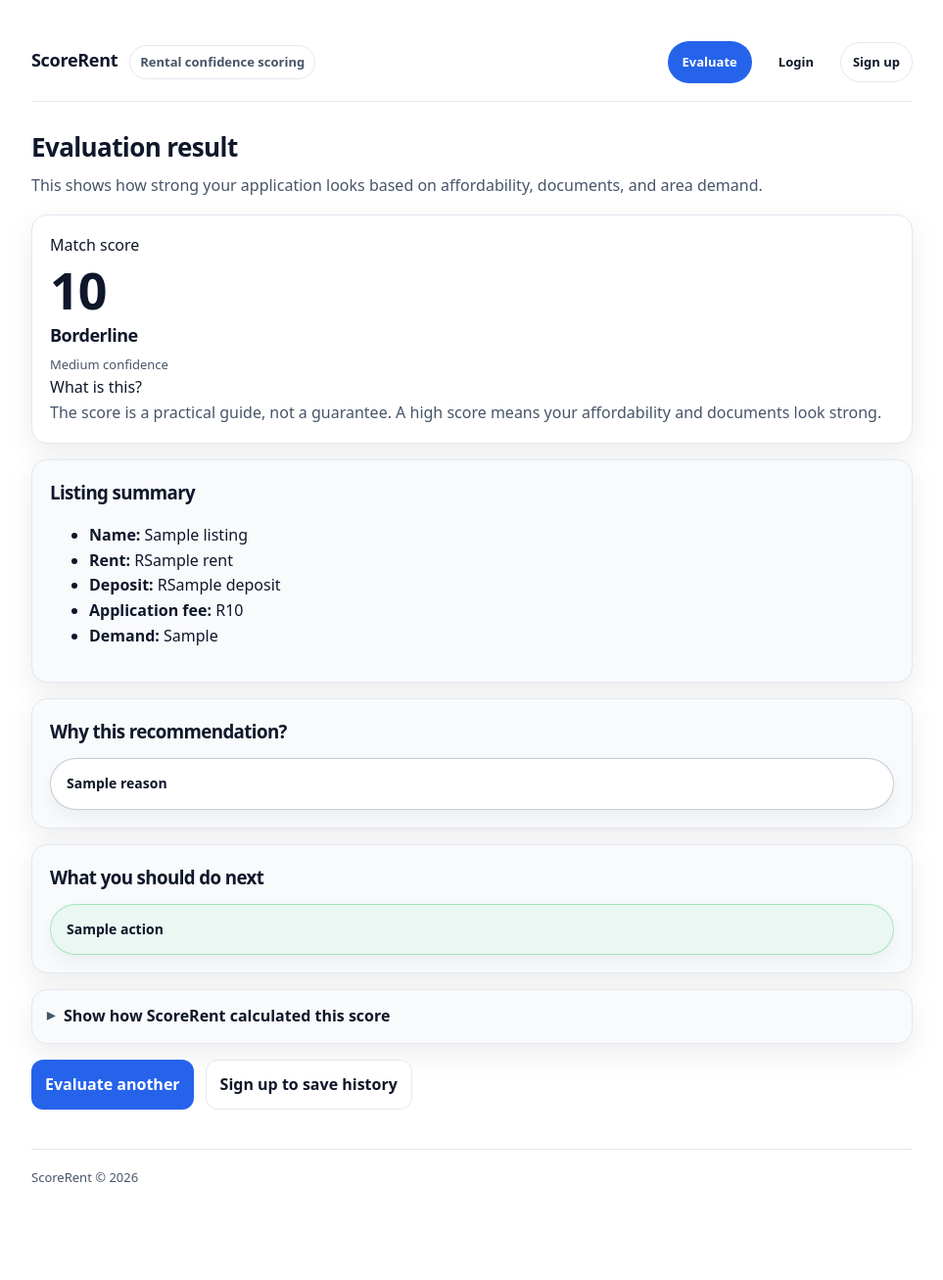
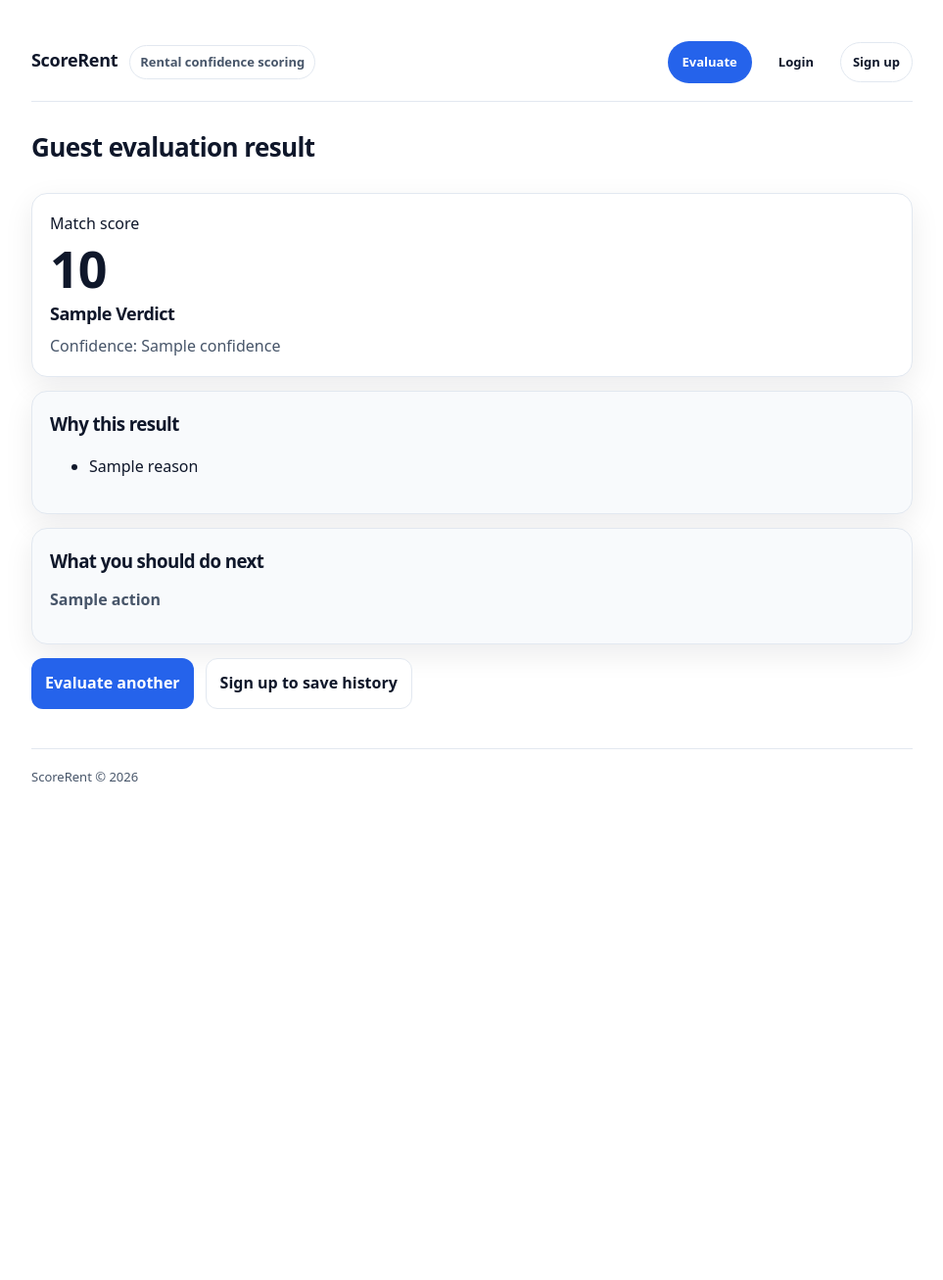
Before and after one commit to nonluthando/ScoreRent, a FastAPI app: template templates/guest_results.html in a window 1280 px wide. Shown: the whole page at 98% size, without its empty margins (158-1121 px from the left). After the commit the page ends 798 px from the top, so only its background shows below. Run offline with FastAPI, Linux system fonts and the light colour scheme; the template is opened without the code that fills it: most values are stand-ins (such as "Sample title", 1, 10 or a date in 2020); parts of the project's set-up code (start-up, migrations or seed data) failed here and were passed over.

Commit message:
Update guest_results.html : Refine guest evaluation results to clearer recommendations

```diff
--- a/templates/guest_results.html
+++ b/templates/guest_results.html
@@ -1,146 +1,44 @@
 {% extends "base.html" %}
 {% block content %}
 
-<section class="stack" style="gap:16px;">
+<h2>Guest evaluation result</h2>
 
-  <header class="stack" style="gap:6px;">
-    <h2 style="margin:0;">Evaluation result</h2>
-    <p class="muted" style="margin:0;">
-      This shows how strong your application looks based on affordability, documents, and area demand.
-    </p>
-  </header>
+<div class="stack">
 
-  <!-- Verdict formatting -->
-  {% set verdict_label = "Borderline" %}
-  {% set verdict_class = "warn" %}
-
-  {% if result.verdict == "WORTH_APPLYING" %}
-    {% set verdict_label = "Worth applying" %}
-    {% set verdict_class = "good" %}
-  {% elif result.verdict == "NOT_WORTH_IT" %}
-    {% set verdict_label = "Not worth it" %}
-    {% set verdict_class = "bad" %}
-  {% endif %}
-
-  {% set confidence_label = "Medium confidence" %}
-  {% if result.confidence == "HIGH" %}
-    {% set confidence_label = "High confidence" %}
-  {% elif result.confidence == "LOW" %}
-    {% set confidence_label = "Low confidence" %}
-  {% endif %}
-
-  <!-- Score -->
   <div class="scoreBox">
-    <div class="scoreHeader">
-      <div class="stack" style="gap:6px;">
-        <div class="scoreTitle">Match score</div>
-        <div class="score">{{ result.score }}</div>
-
-        <div class="verdict {{ verdict_class }}">{{ verdict_label }}</div>
-        <div class="muted small">{{ confidence_label }}</div>
-      </div>
-
-      <div class="tipBubble">
-        <span class="tip">What is this?</span>
-        <div class="tipContent">
-          <p style="margin:0;">
-            The score is a practical guide, not a guarantee. A high score means your affordability and documents look strong.
-          </p>
-        </div>
-      </div>
-    </div>
+    <div class="scoreTitle">Match score</div>
+    <div class="score">{{ result.score }}</div>
+    <div class="verdict">{{ result.verdict.replace("_", " ").title() }}</div>
+    <div class="muted">Confidence: {{ result.confidence }}</div>
   </div>
 
-  <!-- Listing summary -->
   <div class="card">
-    <h3>Listing summary</h3>
-    <ul class="list">
-      <li><strong>Name:</strong> {{ listing.listing_name or "Unnamed listing" }}</li>
-      <li><strong>Rent:</strong> R{{ listing.rent }}</li>
-      <li><strong>Deposit:</strong> R{{ listing.deposit }}</li>
-      <li><strong>Application fee:</strong> R{{ listing.application_fee }}</li>
-      <li><strong>Demand:</strong> {{ listing.area_demand }}</li>
+    <h3>Why this result</h3>
+    <ul>
+      {% for r in result.reasons %}
+        <li>{{ r }}</li>
+      {% endfor %}
     </ul>
   </div>
 
-  <!-- Reasons -->
-  {% if result.reasons %}
-  <div class="card">
-    <h3>Why this recommendation?</h3>
-    <div class="pillList">
-      {% for r in result.reasons %}
-        <div class="pill pillReason">{{ r }}</div>
-      {% endfor %}
-    </div>
-  </div>
-  {% endif %}
-
-  <!-- Actions -->
-  {% if result.actions %}
   <div class="card">
     <h3>What you should do next</h3>
-    <div class="pillList">
-      {% for a in result.actions %}
-        <div class="pill pillAction">{{ a }}</div>
-      {% endfor %}
-    </div>
+
+    <p><strong>{{ result.actions[0] }}</strong></p>
+
+    {% if result.actions|length > 1 %}
+      <ul>
+        {% for a in result.actions[1:] %}
+          <li>{{ a }}</li>
+        {% endfor %}
+      </ul>
+    {% endif %}
   </div>
-  {% endif %}
-
-  <!-- Breakdown (collapsible) -->
-  {% if result.breakdown %}
-  <div class="card breakdownCard">
-    <details class="breakdownDetails">
-      <summary class="breakdownSummary">Show how ScoreRent calculated this score</summary>
-
-      <div class="breakdownList">
-        {% for b in result.breakdown %}
-          {% set delta = b.delta %}
-          {% set before = b.before %}
-          {% set after = b.after %}
-
-          {% set badge_class = "zero" %}
-          {% if delta > 0 %}{% set badge_class = "pos" %}{% endif %}
-          {% if delta < 0 %}{% set badge_class = "neg" %}{% endif %}
-
-          {% set clamped = after %}
-          {% if clamped < 0 %}{% set clamped = 0 %}{% endif %}
-          {% if clamped > 100 %}{% set clamped = 100 %}{% endif %}
-
-          <div class="breakItem">
-            <div class="breakTop">
-              <div>
-                <div class="breakTitle">{{ b.title }}</div>
-                {% if b.details %}
-                  <div class="breakDetailsText">{{ b.details }}</div>
-                {% endif %}
-              </div>
-
-              <div class="breakRight">
-                <div class="deltaBadge {{ badge_class }}">
-                  {% if delta > 0 %}+{% endif %}{{ delta }}
-                </div>
-                <div class="arrowNums">{{ before }} to {{ after }}</div>
-              </div>
-            </div>
-
-            <div class="miniBar">
-              <div class="miniBarFill" style="width: {{ clamped }}%;"></div>
-            </div>
-          </div>
-        {% endfor %}
-      </div>
-    </details>
-  </div>
-  {% endif %}
 
   <div class="actions">
     <a class="btn" href="/evaluate">Evaluate another</a>
-    {% if not user %}
-      <a class="btn secondary" href="/signup">Sign up to save history</a>
-    {% endif %}
+    <a class="btn secondary" href="/signup">Sign up to save history</a>
   </div>
 
-</section>
-
+</div>
 {% endblock %}
```
